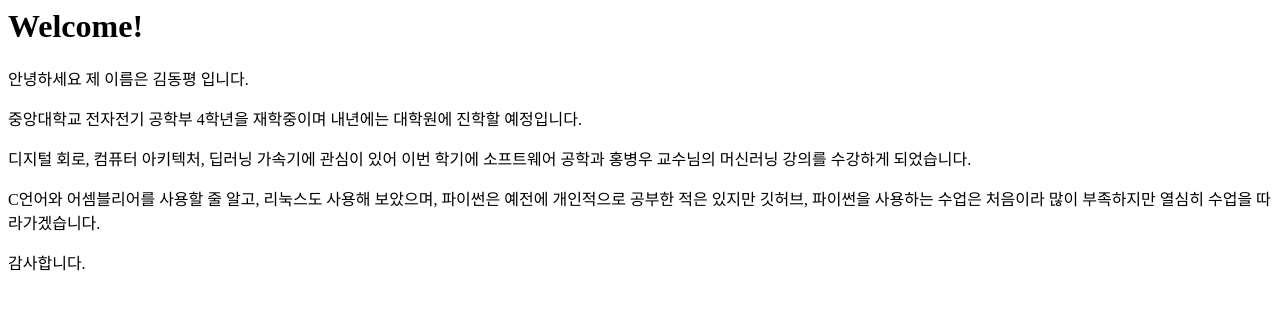
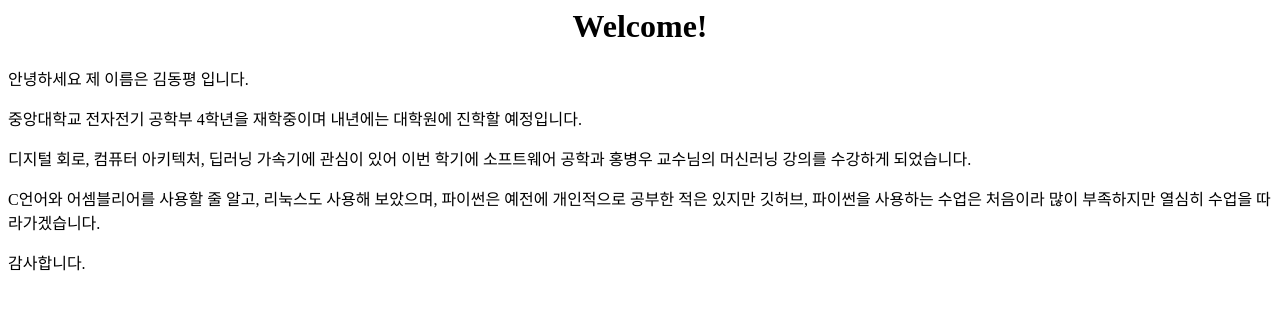
Before and after one commit to KimDongPyung/KimDP.github.io, a plain HTML site: page index.html in a window 1280 px wide. Drawn offline with Linux system fonts and the light colour scheme.

Commit message:
Update index.html

```diff
--- a/index.html
+++ b/index.html
@@ -1,4 +1,4 @@
-<h1>Welcome!</h1>
+<h1><center>Welcome!</center></h1>
 <p>안녕하세요 제 이름은 김동평 입니다.</p>
 <p>중앙대학교 전자전기 공학부 4학년을 재학중이며 내년에는 대학원에 진학할 예정입니다.</p>
 <p>디지털 회로, 컴퓨터 아키텍처, 딥러닝 가속기에 관심이 있어 이번 학기에 소프트웨어 공학과 홍병우 교수님의 머신러닝 강의를 수강하게 되었습니다.</p>
```
